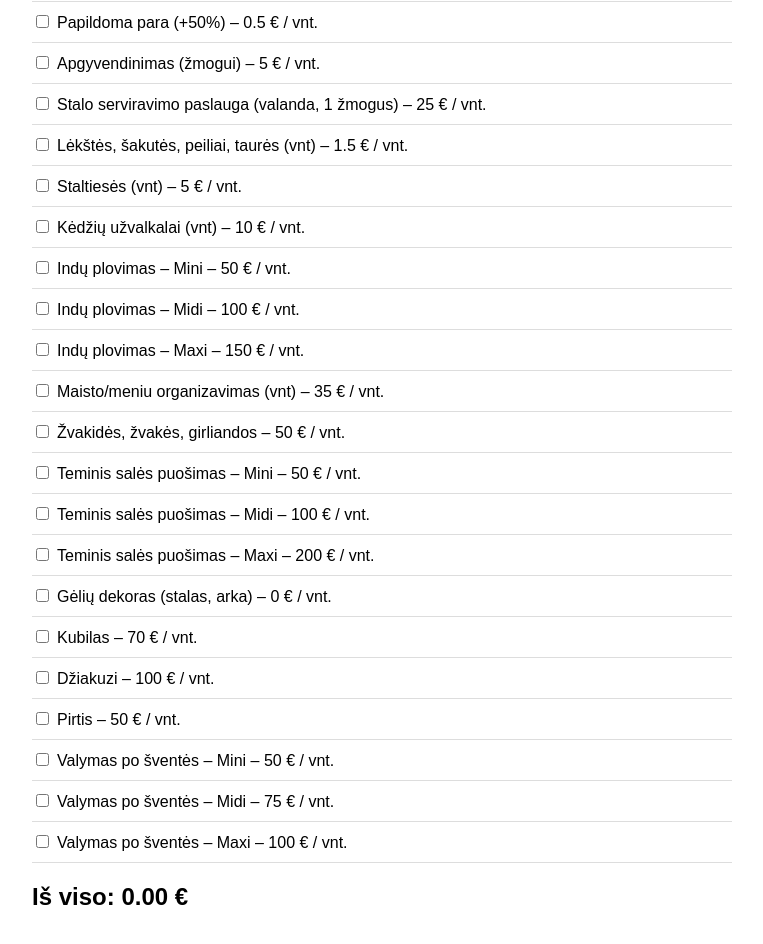
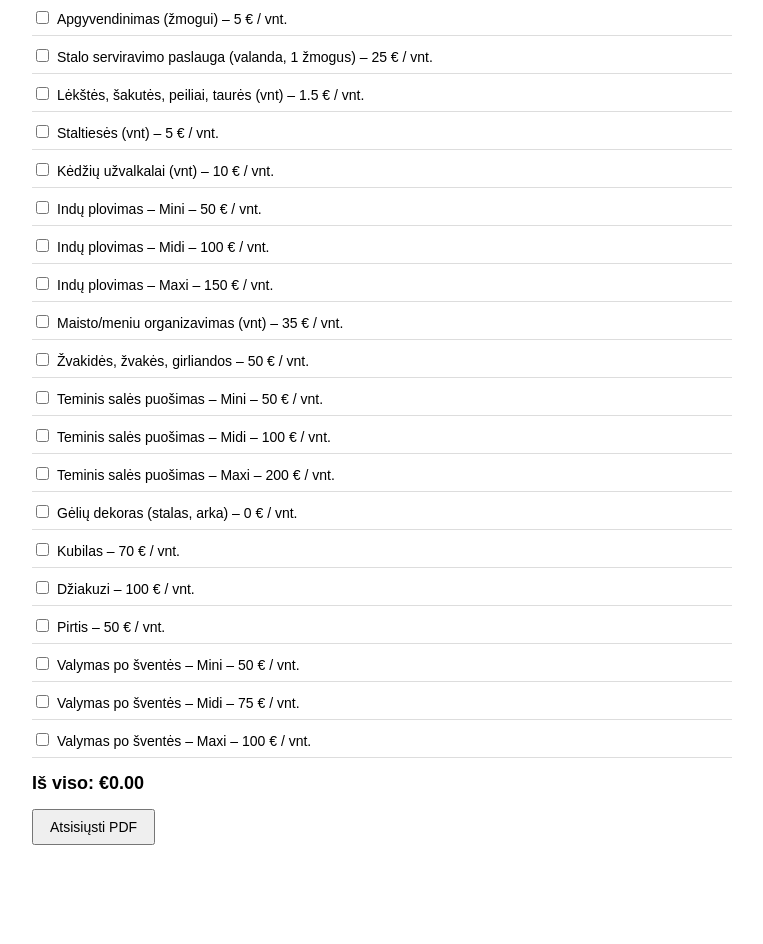
Before and after one commit to aukseeskua/Sodybosskaiciuokle2025, a React (Vite) app: page / in a window 1280 px wide. Shown: the part 260-1204 px from the top of the page, without its empty margins (258-1021 px from the left). After the commit the page ends 1133 px from the top, so only its background shows below. Built offline with nearby package versions, Linux system fonts and the light colour scheme.

Commit message:
Update App.jsx

```diff
--- a/src/App.jsx
+++ b/src/App.jsx
@@ -1,4 +1,5 @@
 import React, { useState } from 'react';
+import jsPDF from 'jspdf';
 
 const servicesList = [
   { name: "Sodyba šventei – Mini", price: 350 },
@@ -50,11 +51,32 @@ export default function App() {
     return sum;
   }, 0);
 
+  const downloadPDF = () => {
+    const doc = new jsPDF();
+    doc.setFontSize(12);
+    doc.text("Sodybos užsakymo skaičiuoklės ataskaita", 10, 10);
+
+    let y = 20;
+    services.forEach(service => {
+      if (service.selected) {
+        doc.text(
+          `${service.name} – Kiekis: ${service.quantity}, Suma: €${(service.price * service.quantity).toFixed(2)}`,
+          10,
+          y
+        );
+        y += 7;
+      }
+    });
+
+    doc.text(`\nIš viso: €${total.toFixed(2)}`, 10, y + 5);
+    doc.save("sodybos-skaiciuokle.pdf");
+  };
+
   return (
-    <div style={{ padding: "20px", fontFamily: "Arial", maxWidth: "700px", margin: "0 auto" }}>
-      <h1>Sodybos skaičiuoklė</h1>
+    <div style={{ padding: "20px", fontFamily: "Arial", fontSize: "14px", maxWidth: "700px", margin: "0 auto" }}>
+      <h1 style={{ fontSize: "20px" }}>Sodybos skaičiuoklė</h1>
       {services.map((service, index) => (
-        <div key={index} style={{ marginBottom: "10px", borderBottom: "1px solid #ddd", paddingBottom: "10px" }}>
+        <div key={index} style={{ marginBottom: "10px", borderBottom: "1px solid #ddd", paddingBottom: "8px" }}>
           <label>
             <input
               type="checkbox"
@@ -72,16 +94,19 @@ export default function App() {
                 value={service.quantity}
                 min="1"
                 onChange={e => handleChange(index, "quantity", e.target.value)}
-                style={{ marginLeft: "10px", width: "60px" }}
+                style={{ marginLeft: "10px", width: "60px", fontSize: "13px" }}
               />
               <span style={{ marginLeft: "15px" }}>
-                Suma: <strong>{(service.price * service.quantity).toFixed(2)} €</strong>
+                Suma: <strong>€{(service.price * service.quantity).toFixed(2)}</strong>
               </span>
             </div>
           )}
         </div>
       ))}
-      <h2>Iš viso: {total.toFixed(2)} €</h2>
+      <h2 style={{ fontSize: "18px" }}>Iš viso: €{total.toFixed(2)}</h2>
+      <button onClick={downloadPDF} style={{ fontSize: "14px", padding: "8px 16px" }}>
+        Atsisiųsti PDF
+      </button>
     </div>
   );
 }
```
